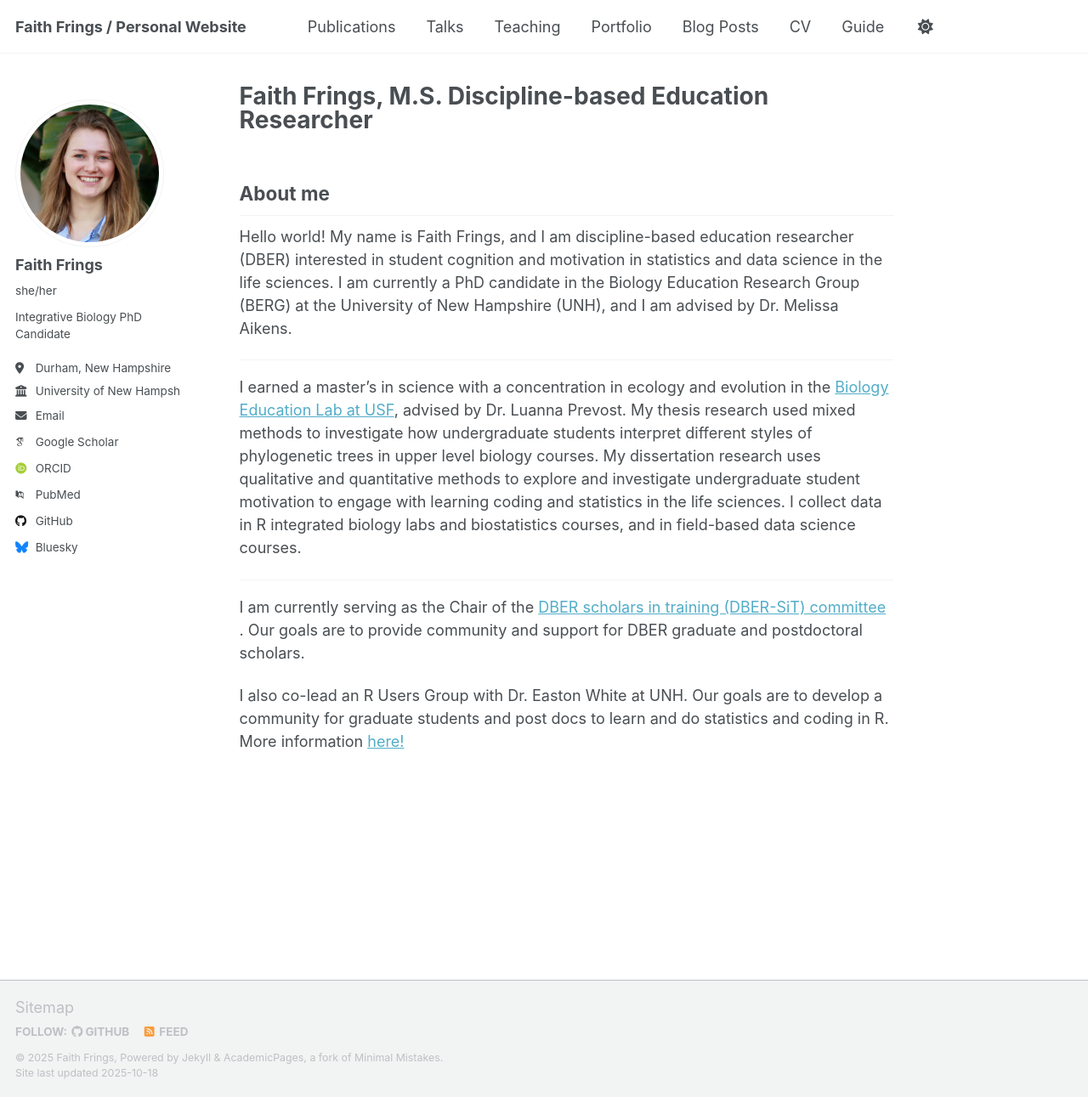
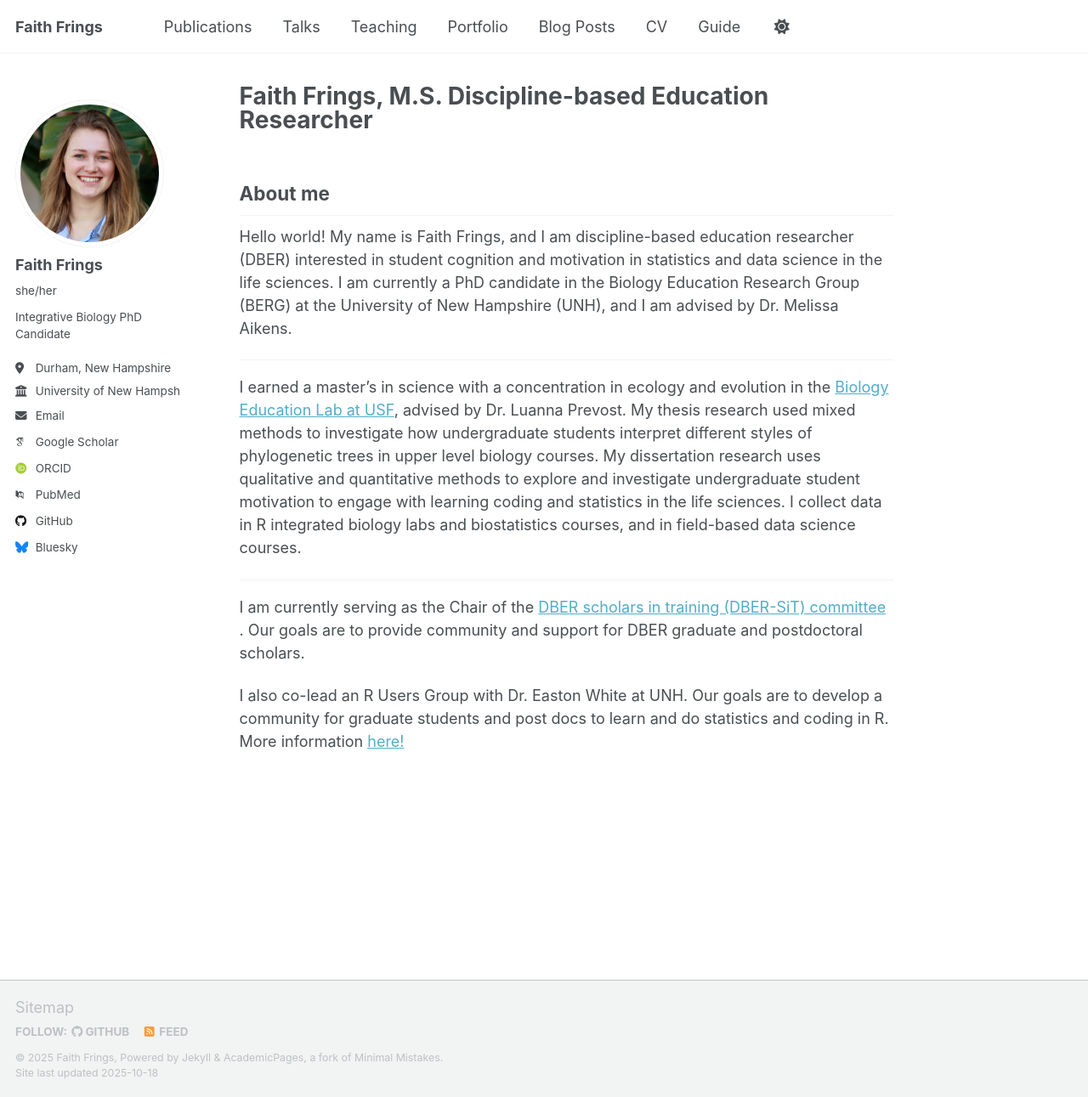
Before and after one commit to faithfrings/faithfrings.github.io, a Jekyll site: the page built from _pages/about.md, in a window 1280 px wide and 1291 px high. Shown: the whole window at 85% size. Built offline with Jekyll 4.4.1, drawn with Linux system fonts in a browser that asks for light colours; some web fonts are replaced; a script that is not in the unit is left out.

Commit message:
update yml

```diff
--- a/_config.yml
+++ b/_config.yml
@@ -9,7 +9,7 @@
 # Basic Site Settings
 locale                   : "en-US"
 site_theme               : "default" # Currently available options are "default", "air"
-title                    : "Faith Frings / Personal Website"
+title                    : "Faith Frings"
 title_separator          : "-"
 name                     : &name "Faith Frings"
 description              : &description "Faith Frings's academic portfolio"   # Update this with a general description of your site, this is the default if not overridden by a page
```
